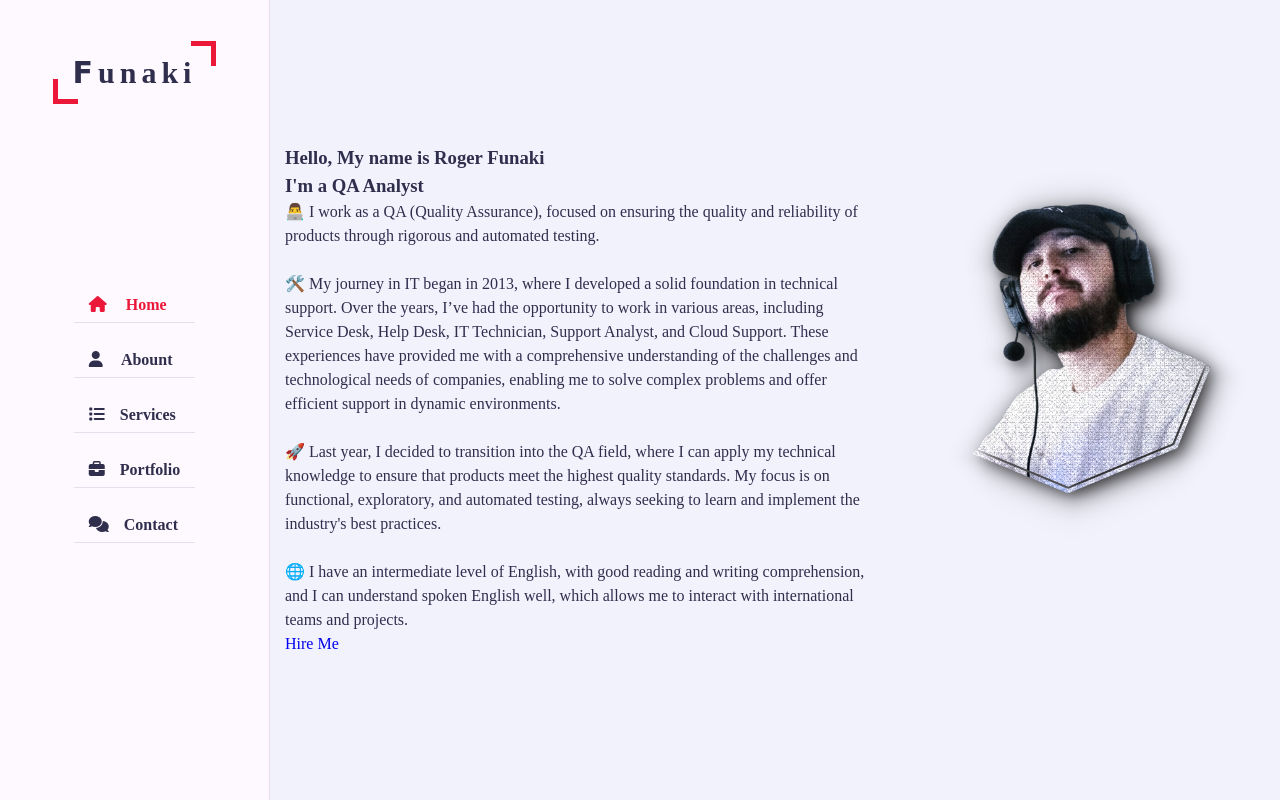
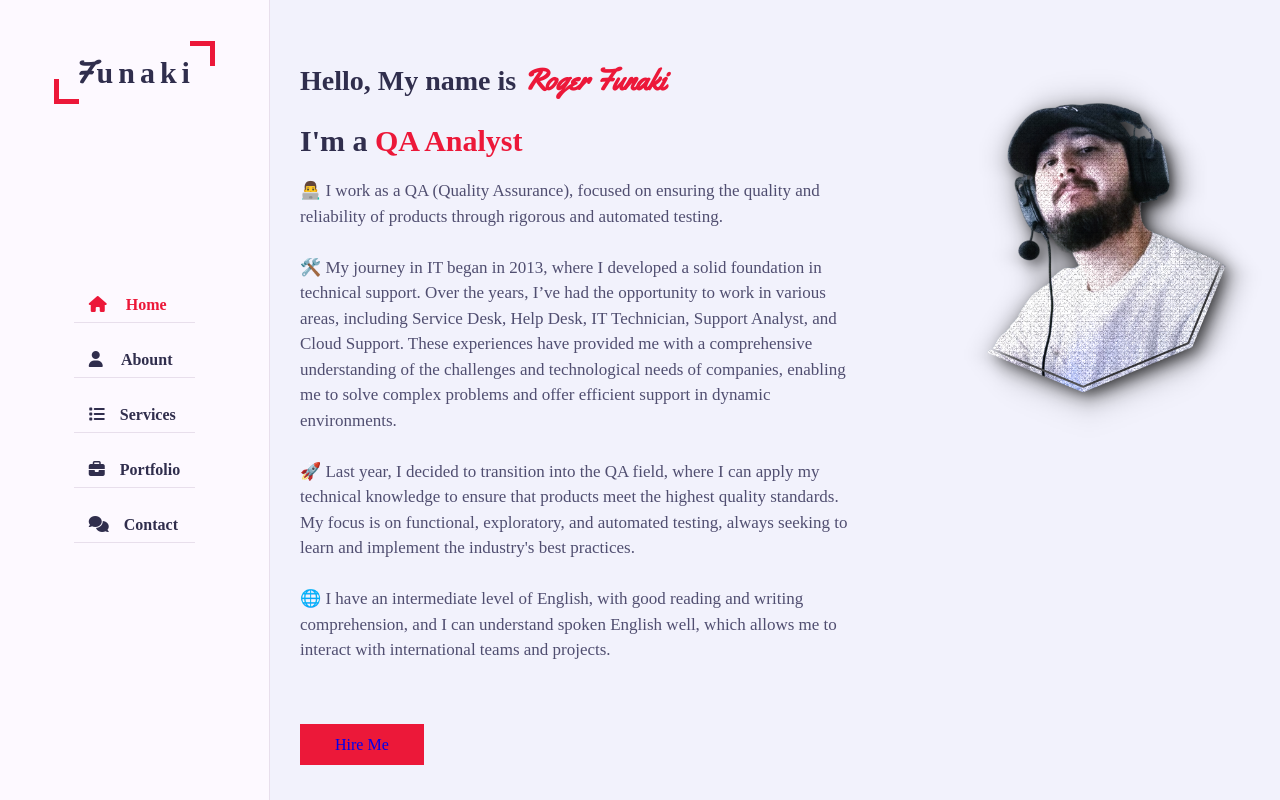
Before and after one commit to funaki-roger/new-portfolio-qa, a plain HTML site: page index.html in a window 1280 px wide. Drawn offline with Linux system fonts and the light colour scheme; a web font is replaced by a local one.

Commit message:
home update: about, about, font, screen size

```diff
--- a/css/style.css
+++ b/css/style.css
@@ -1,4 +1,5 @@
-@import url('https://fonts.googleapis.com/css2?family=Clicker+Script&family=Poppins:wght@200;300;400;500;600;700;&display=swap');
+@import url('https://fonts.googleapis.com/css2?family=Yellowtail&display=swap');
+
 
 :root
 {
@@ -71,6 +72,14 @@ ul{
     position: relative;
 }
 
+.btn
+{
+    font-size: 16px;
+    font-weight: 500;
+    padding: 12px 35px;
+    background: var(--skin-color);
+}
+
 /* aside */
 .aside
 {
@@ -108,7 +117,7 @@ ul{
 
 .aside .logo a span
 {
-    font-family: 'Clicker Script', cursive;
+    font-family: 'Yellowtail', cursive;
     font-family: 40px;
 }
 
@@ -228,6 +237,38 @@ ul{
     max-width: 60%;
 }
 
+h3.hello
+{
+    font-size: 28px;
+    margin: 15px 0;
+}
+
+h3.hello span
+{
+    font-family: 'Yellowtail', cursive;
+    font-size: 30px;
+    font-weight: 700;
+    color: var(--skin-color);
+}
+
+h3.my-profession
+{
+    font-size: 30px;
+    margin: 15px 0;
+}
+
+.typing
+{
+    color: var(--skin-color);
+}
+
+.home-info p
+{
+    margin-bottom: 70px;
+    font-size: 17px;
+    color: var(--text-black-700);
+}
+
 .home .home-img
 {
     flex: 0 0 40%;
--- a/index.html
+++ b/index.html
@@ -38,7 +38,7 @@
             <section class="home section">
                 <div class="container">
                     <div class="row">
-                        <div class="home-info">
+                        <div class="home-info padd-15">
                             <h3 class="hello">Hello, My name is <span class="name">Roger Funaki</span></h3>
                             <h3 class="my-profession">I'm a <span class="typing">QA Analyst</span></h3>
                             <p>👨‍💻 I work as a QA (Quality Assurance), focused on ensuring the quality and reliability of products through rigorous and automated testing. <br><br>
@@ -55,7 +55,7 @@
                                 which allows me to interact with international teams and projects.</p>
                                 <a href="#contacts" class="btn hire-me">Hire Me</a>
                         </div>
-                        <div class="home-img">
+                        <div class="home-img padd-15">
                             <img src="images/perfil.png" alt="">
                         </div>
                     </div>
```
